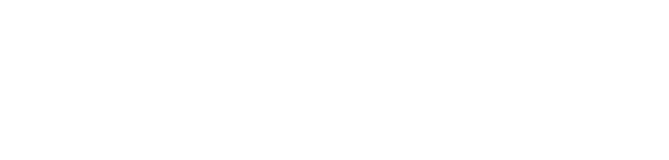
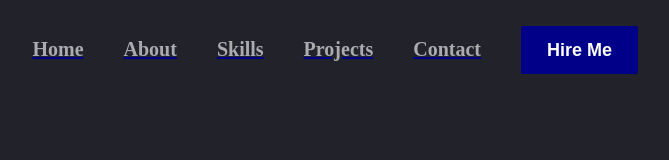
Before and after one commit to lewist13/Portfolio, a plain HTML site: page index.html in a window 1280 px wide. Shown: the whole page, without its empty margins (434-1103 px from the left). Drawn offline with Linux system fonts and the light colour scheme.

Commit message:
styled and added onclick functionality to nav

```diff
--- a/app.js
+++ b/app.js
@@ -0,0 +1,22 @@
+const home = document.querySelector(".home-page");
+const about = document.querySelector(".about-page");
+const skills = document.querySelector(".skills-page");
+const projects = document.querySelector(".projects-page");
+const contact = document.querySelector(".contact-page");
+const hireMe = document.querySelector(".hire-me");
+
+home.addEventListener("click", function () {
+  window.open("https://github.com", "_blank");
+});
+about.addEventListener("click", function () {
+  window.open = "https://github.com";
+});
+skills.addEventListener("click", function () {
+  window.open = "https://github.com";
+});
+projects.addEventListener("click", function () {
+  window.open = "https://github.com";
+});
+contact.addEventListener("click", function () {
+  window.open = "https://github.com";
+});
--- a/index.html
+++ b/index.html
@@ -7,6 +7,17 @@
     <title>TaeVon's Portfolio</title>
     <link rel="stylesheet" href="./styles/app.css" />
   </head>
-  <body></body>
+  <body>
+    <div>
+      <nav class="nav-list">
+        <li class="home-page" a href="#">Home</li>
+        <li class="about-page" a href="#">About</li>
+        <li class="skills-page" a href="#">Skills</li>
+        <li class="projects-page" a href="#">Projects</li>
+        <li class="contact-page" a href="#">Contact</li>
+        <button class="hire-me"">Hire Me</button>
+      </nav>
+    </div>
+  </body>
   <script src="app.js"></script>
 </html>
--- a/styles/app.css
+++ b/styles/app.css
@@ -0,0 +1,44 @@
+body {
+  background: rgb(34, 34, 43);
+  color: #acabb0;
+}
+
+.nav-list {
+  display: flex;
+  align-items: center;
+  justify-content: end;
+  font-size: 20px;
+  font-weight: 600;
+  text-decoration: #000089 underline;
+}
+
+.nav-list li {
+  margin: 30px 20px;
+  list-style: none;
+}
+.nav-list li:hover {
+  cursor: pointer;
+  color: #ffffff;
+  text-decoration: white underline;
+  transition-timing-function: cubic-bezier(0.4, 0, 0.2, 1);
+  transition-duration: 0.3s;
+  transition-delay: 0.3s;
+}
+
+.hire-me {
+  background: #000089;
+  margin: 0 200px 0px 20px;
+  border: 1px solid rgba(0, 0, 137);
+  border-radius: 0.125rem;
+  border-width: 2px;
+  color: #ffffff;
+  height: 3rem;
+  font-size: 1.125rem;
+  font-weight: 600;
+  line-height: 1.5rem;
+  padding: 0.25rem 1.5rem;
+  cursor: pointer;
+}
+.hire-me:hover {
+  background: #00009d;
+}
```
